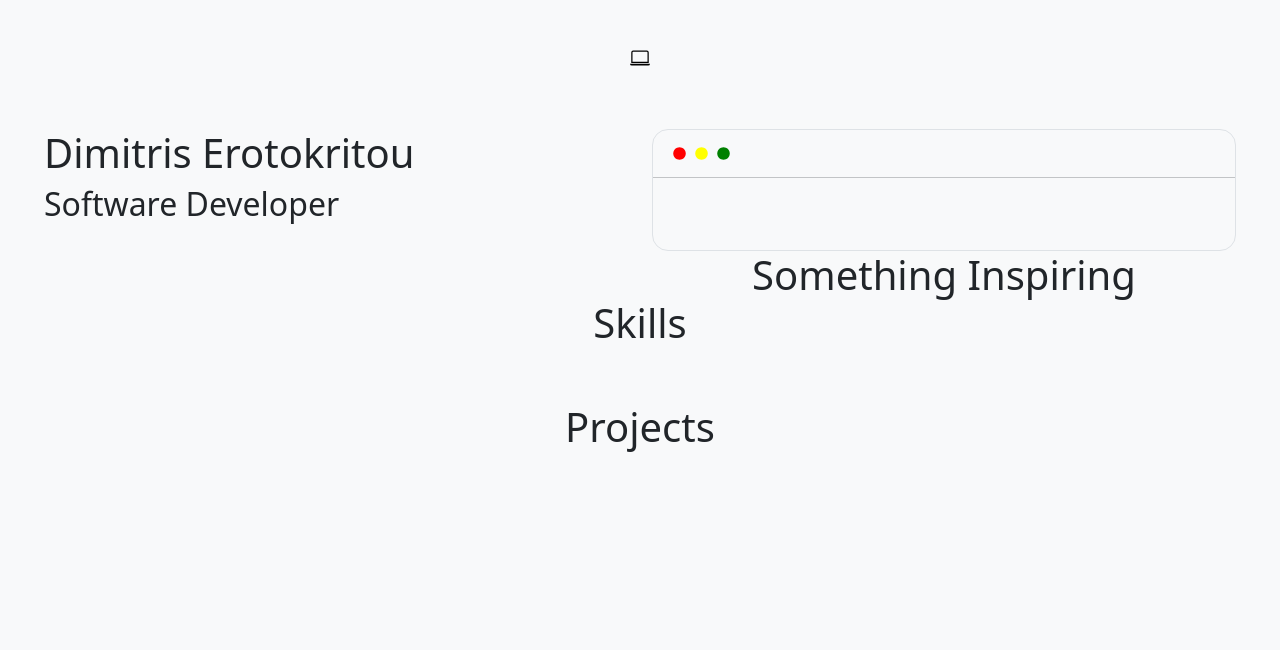
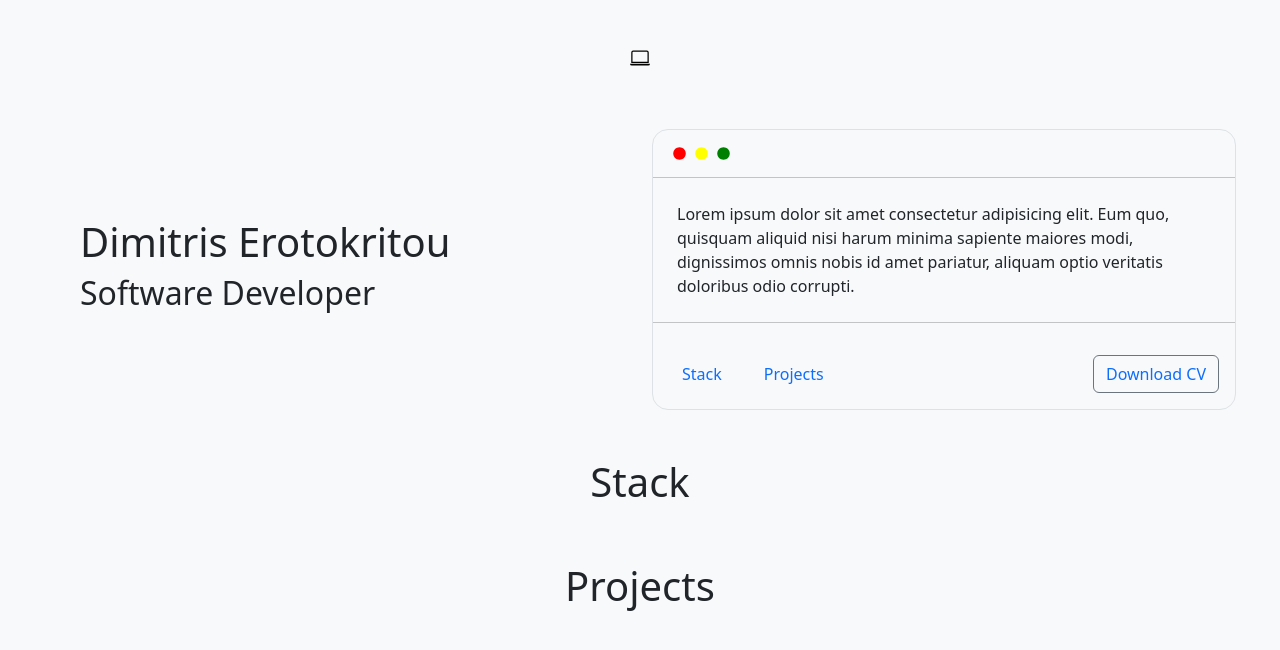
Before and after one commit to MitsiosSoftDev/MitsiosSoftDev-Portfolio-Website, a React (Vite) app: page / in a window 1280 px wide. Shown: the top 650 px of the page. Built offline with nearby package versions, Linux system fonts and the light colour scheme.

Commit message:
changes to about window

```diff
--- a/src/App.tsx
+++ b/src/App.tsx
@@ -8,25 +8,28 @@ function App() {
       <ThemeToggle />
       <div className="container-fluid">
         <section id="hero-about">
-					<div className="row mt-5">
-						<div className="col-6">
+          <div className="row mt-5 mb-5">
+            <div className="col-6 d-flex flex-column justify-content-center ps-5">
               <h1 className="text-start">Dimitris Erotokritou</h1>
               <h2 className="text-start">Software Developer</h2>
             </div>
             <div className="col-6">
               <AboutWidnow />
-							<h1 className="text-center">Something Inspiring</h1>
             </div>
           </div>
         </section>
         <div className="row mt-5">
           <div className="col w-100">
-						<h1 className="text-center">Skills</h1>
+            <h1 id="stack" className="text-center">
+              Stack
+            </h1>
           </div>
         </div>
         <div className="row mt-5">
           <div className="col w-100">
-						<h1 className="text-center">Projects</h1>
+            <h1 id="projects" className="text-center">
+              Projects
+            </h1>
           </div>
         </div>
       </div>
--- a/src/components/AboutWindow/AboutWindow.tsx
+++ b/src/components/AboutWindow/AboutWindow.tsx
@@ -10,6 +10,42 @@ export const AboutWidnow: React.FC = ({}) => {
         <RiCheckboxBlankCircleFill color="green" size={"15px"} />
       </div>
       <hr />
+      <section id="about-section">
+        <div className="text-start m-4">
+          Lorem ipsum dolor sit amet consectetur adipisicing elit. Eum quo,
+          quisquam aliquid nisi harum minima sapiente maiores modi, dignissimos
+          omnis nobis id amet pariatur, aliquam optio veritatis doloribus odio
+          corrupti.
+        </div>
+      </section>
+      <hr />
+      <div className="d-flex">
+        <div className="d-flex">
+          <button type="button" className="btn mt-3 mb-3 ms-3">
+            <a
+              href="#stack"
+              className="link-underline link-underline-opacity-0"
+            >
+              Stack
+            </a>
+          </button>
+          <button type="button" className="btn m-3">
+            <a
+              href="#projects"
+              className="link-underline link-underline-opacity-0"
+            >
+              Projects
+            </a>
+          </button>
+        </div>
+        <div className="d-flex justify-content-end w-100">
+          <button type="button" className="btn btn-outline-secondary m-3">
+            <a href="#" className="link-underline link-underline-opacity-0">
+              Download CV
+            </a>
+          </button>
+        </div>
+      </div>
     </div>
   );
 };
```
Also changed, not shown: 1 other file (tests, documents, lock files or other folders). Lines whose indentation alone changed are shown as unchanged.
